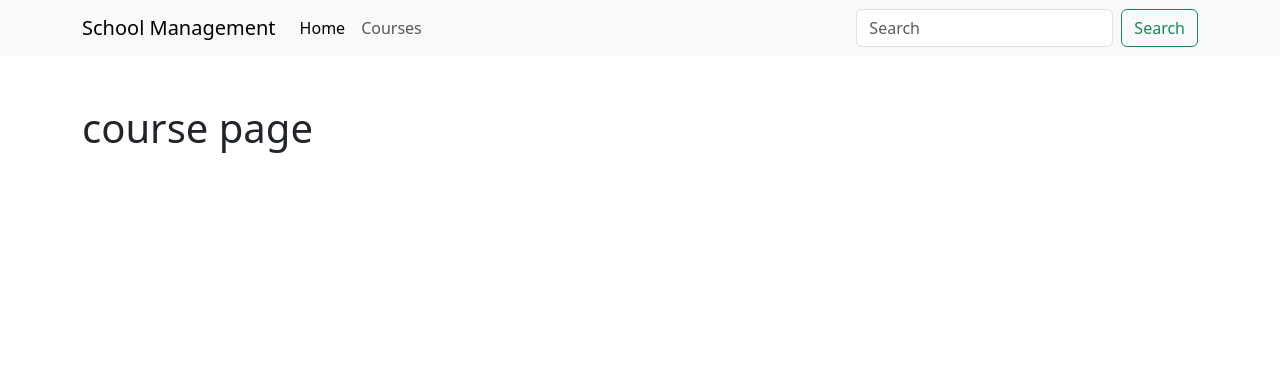
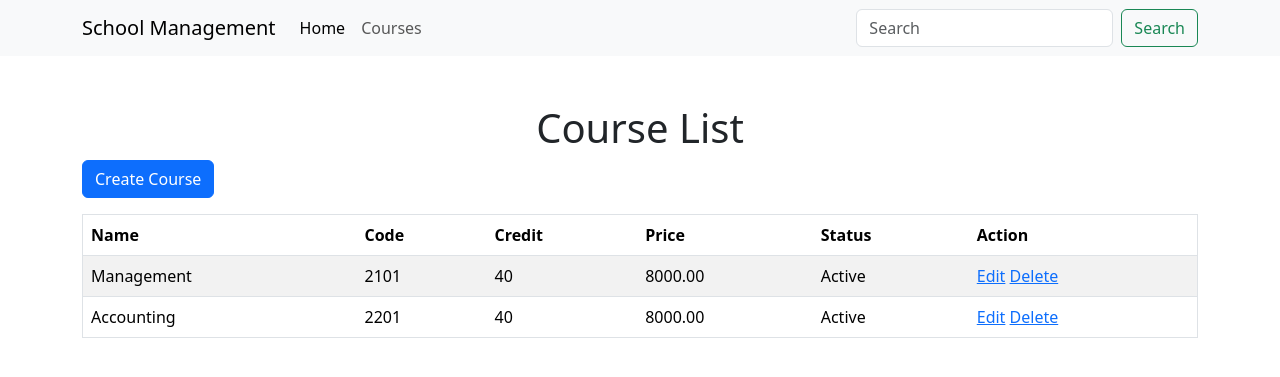
Before and after one commit to DeveloperMamunur/Django_CRUD_App, a Django app: page /course/ in a window 1280 px wide. Shown: the top 377 px of the page. Run offline with Django 5.2, Linux system fonts and the light colour scheme; data comes from the database, SQL or seed files in the repository; both versions use the stored data as it was after the commit.

Commit message:
Course Create And show list

```diff
--- a/course/templates/course/index.html
+++ b/course/templates/course/index.html
@@ -3,7 +3,39 @@
 {% block title %}course{% endblock title %}
 
 {% block content %}
-    <h1>course page</h1>
+    <h1 class="text-center">Course List</h1>
+    <a href="{% url 'course_create' %}" class="btn btn-primary">Create Course</a>
+    <table class="table table-striped table-hover mt-3 border">
+        <thead>
+            <th>Name</th>
+            <th>Code</th>
+            <th>Credit</th>
+            <th>Price</th>
+            <th>Status</th>
+            <th>Action</th>
+        </thead>
+        <tbody>
+            {% for course in courses %}
+            <tr>
+                <td>{{ course.name }}</td>
+                <td>{{ course.course_code }}</td>
+                <td>{{ course.credit }}</td>
+                <td>{{ course.price }}</td>
+                <td>
+                    {% if course.is_active == True %}
+                        Active
+                    {% else %}
+                        Inactive
+                    {% endif %}
+                </td>
+                <td>
+                    <a href="">Edit</a>
+                    <a href="">Delete</a>
+                </td>
+            </tr>
+            {% endfor %}
+        </tbody>
 
 
+    </table>
 {% endblock content %}
--- a/course/urls.py
+++ b/course/urls.py
@@ -3,4 +3,6 @@ from . import views
 
 urlpatterns = [
     path('course/', views.course_index, name='course_index'),
+    path('course/create/', views.course_create, name='course_create'),
+
 ]
--- a/course/views.py
+++ b/course/views.py
@@ -1,5 +1,19 @@
-from django.shortcuts import render
-
+from django.shortcuts import render, redirect
+from .models import Course
 # Create your views here.
 def course_index(request):
-    return render(request, 'course/index.html')
+    courses = Course.objects.all()
+    return render(request, 'course/index.html', {'courses': courses})
+
+def course_create(request):
+    if request.method == 'POST':
+        name = request.POST.get('name')
+        course_code = request.POST.get('course_code')
+        credit = request.POST.get('credit')
+        price = request.POST.get('price')
+
+        course = Course(name=name, course_code=course_code, credit=credit, price=price)
+        course.save()
+        return redirect('course_index')
+
+    return render(request, 'course/create.html')
```
Also changed, not shown: course/templates/course/create.html (added, +55 -0 lines), db.sqlite3.
